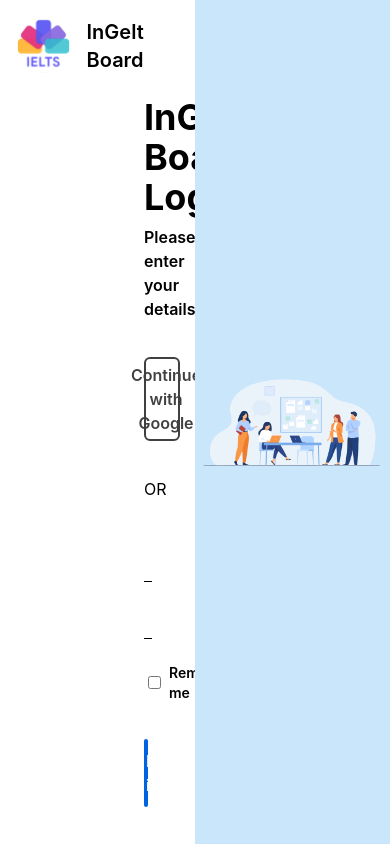
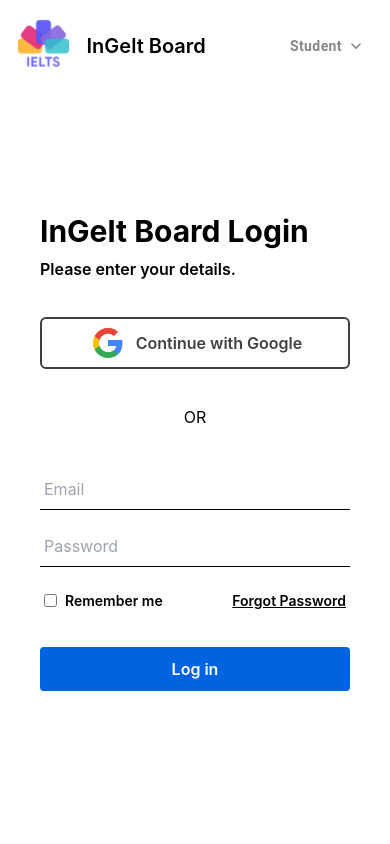
Before and after one commit to ingelt-saas/student.ingelt.com, a React (Create React App) app: page / in a window 390 px wide. Built offline with nearby package versions, Linux system fonts and the light colour scheme.

Commit message:
responsive login done

```diff
--- a/src/layouts/LoginLayout/LoginLayout.jsx
+++ b/src/layouts/LoginLayout/LoginLayout.jsx
@@ -1,21 +1,70 @@
+import { useState } from "react";
+
 // Assets
 import Logo from "../../assets/images/logo.svg";
 import SideImage from "../../assets/images/login.png";
 import GoogleLogo from "../../assets/images/google-logo.png";
 
+// Components
+import { Menu, MenuItem, Button } from "@mui/material";
+import { KeyboardArrowDown } from "@mui/icons-material";
+
 const LoginLayout = () => {
+  const [anchorEl, setAnchorEl] = useState(null);
+  const open = Boolean(anchorEl);
+  const handleClick = (event) => {
+    setAnchorEl(event.currentTarget);
+  };
+  const handleClose = () => {
+    setAnchorEl(null);
+  };
+
   return (
-    <div className="flex h-screen">
-      <div className="w-1/2 flex flex-col justify-between">
-        <div className="h-[8%] flex items-center my-3">
-          <img src={Logo} alt="" className="h-[80%] ml-4" />
+    <div className="flex h-screen cursor-default">
+      <div className="w-1/2 flex flex-col justify-betwee max-lg:w-full">
+        <div className="h-[8%] my-3 flex justify-between items-center cursor-pointer">
+          <div className="h-full flex items-center px-4">
+            <img src={Logo} alt="" className="h-[80%]" />
+            <span className="ml-4 font-semibold text-xl">InGelt Board</span>
+          </div>
 
-          <span className="ml-4 font-semibold text-xl">InGelt Board</span>
+          <div className="h-full flex justify-center items-center px-4 text-sm">
+            <Button
+              id="basic-button"
+              aria-controls={open ? "basic-menu" : undefined}
+              aria-haspopup="true"
+              aria-expanded={open ? "true" : undefined}
+              onClick={handleClick}
+            >
+              <span className="capitalize text-[#878787] font-semibold flex justify-center items-center">
+                <span className="mr-1">Student</span>
+                <KeyboardArrowDown fontSize="small" />
+              </span>
+            </Button>
+
+            <Menu
+              id="basic-menu"
+              anchorEl={anchorEl}
+              open={open}
+              onClose={handleClose}
+              MenuListProps={{
+                "aria-labelledby": "basic-button",
+              }}
+            >
+              <MenuItem onClick={handleClose}>
+                <span className="text-sm">Teacher</span>
+              </MenuItem>
+
+              <MenuItem onClick={handleClose}>
+                <span className="text-sm">Institute</span>
+              </MenuItem>
+            </Menu>
+          </div>
         </div>
 
         <div className="flex flex-col justify-center h-full">
-          <div className="px-36">
-            <h1 className="font-bold text-4xl mb-2">InGelt Board Login</h1>
+          <div className="px-32 max-sm:px-10 max-lg:px-20">
+            <h1 className="font-bold text-3xl mb-2">InGelt Board Login</h1>
 
             <p className="font-semibold">Please enter your details.</p>
 
@@ -42,11 +91,13 @@ const LoginLayout = () => {
 
               <div className=" flex justify-between text-sm mt-4 px-1">
                 <div className="flex items-center">
-                  <input type="checkbox" />
+                  <input className="cursor-pointer" type="checkbox" />
                   <span className="ml-2 font-semibold">Remember me</span>
                 </div>
 
-                <div className="font-semibold underline">Forgot Password</div>
+                <div className="font-semibold underline cursor-pointer">
+                  Forgot Password
+                </div>
               </div>
 
               <button className="border-2 border-[#0064E1] bg-[#0064E1] mt-9 rounded py-2 font-semibold text-[#fff] hover:bg-white hover:text-[#0064E1] ease-in-out duration-200">
@@ -57,7 +108,7 @@ const LoginLayout = () => {
         </div>
       </div>
 
-      <div className="w-1/2 flex items-center justify-center bg-[#cae6fb]">
+      <div className="w-1/2 flex items-center justify-center bg-[#cae6fb] max-lg:hidden">
         <img src={SideImage} alt="" />
       </div>
     </div>
```
